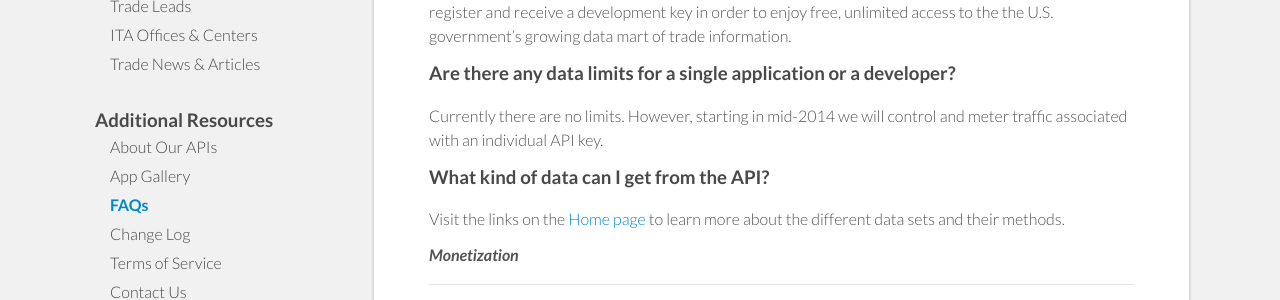
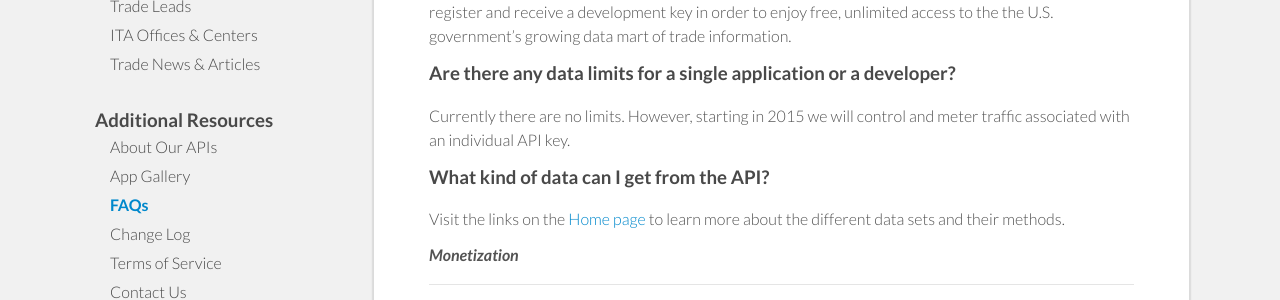
Before and after one commit to InternationalTradeAdministration/developerportal, a Jekyll site: the page built from _posts/2013-09-05-faq.markdown, in a window 1280 px wide and 900 px high. Shown: the part 287-587 px from the top of the window. Built offline with Jekyll 4.4.1, drawn with Linux system fonts in a browser that asks for light colours; nearby versions of some CDN libraries.

Commit message:
Small text edits

```diff
--- a/_posts/2013-09-05-faq.markdown
+++ b/_posts/2013-09-05-faq.markdown
@@ -13,7 +13,7 @@ published: true
 Use of our APIs and other data sets is free of charge and allows unlimited access.  For a limited time period, registration to use the APIs is not required.  Starting in 2015, developers will be required to register and receive a development key in order to enjoy free, unlimited access to the the U.S. government’s growing data mart of trade information.
 
 ###Are there any data limits for a single application or a developer?
-Currently there are no limits.  However, starting in mid-2014 we will control and meter traffic associated with an individual API key.
+Currently there are no limits.  However, starting in 2015 we will control and meter traffic associated with an individual API key.
 
 <!-- The default setting will be no more than **X** calls per second and **XXX** calls per day. This threshold can be raised for either a specific API key or globally if needed. We expect to make adjustments to the default settings over time. Our goal is to encourage the development of applications that help exporters. We do not want to introduce any limitations that work against that. -->
 
```
